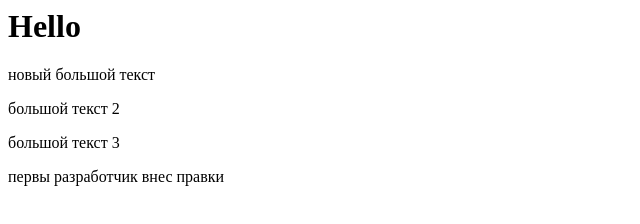
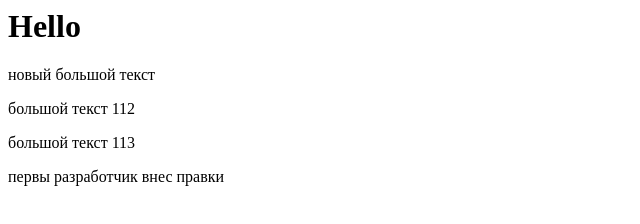
Before and after one commit to odvk/gitproj01, a plain HTML site: page index2.html in a window 1280 px wide. Shown: the full height of the page, 0-640 px from the left. Drawn offline with Linux system fonts and the light colour scheme.

Commit message:
some changes

```diff
--- a/index2.html
+++ b/index2.html
@@ -7,8 +7,8 @@
 
 <p>новый большой текст</p>
 
-<p>большой текст 2</p>
+<p>большой текст 112</p>
 
-<p>большой текст 3</p>
+<p>большой текст 113</p>
 
 <p>первы разработчик внес правки</p>
```
